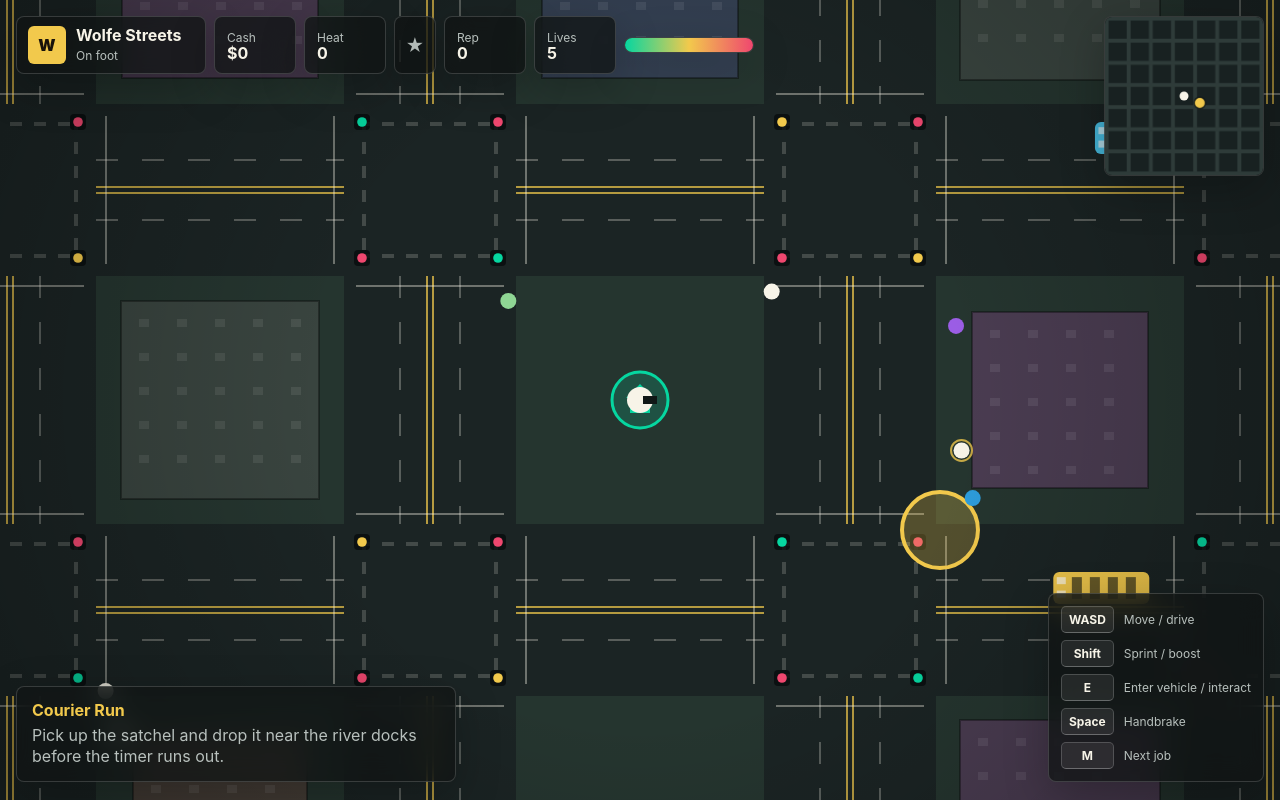
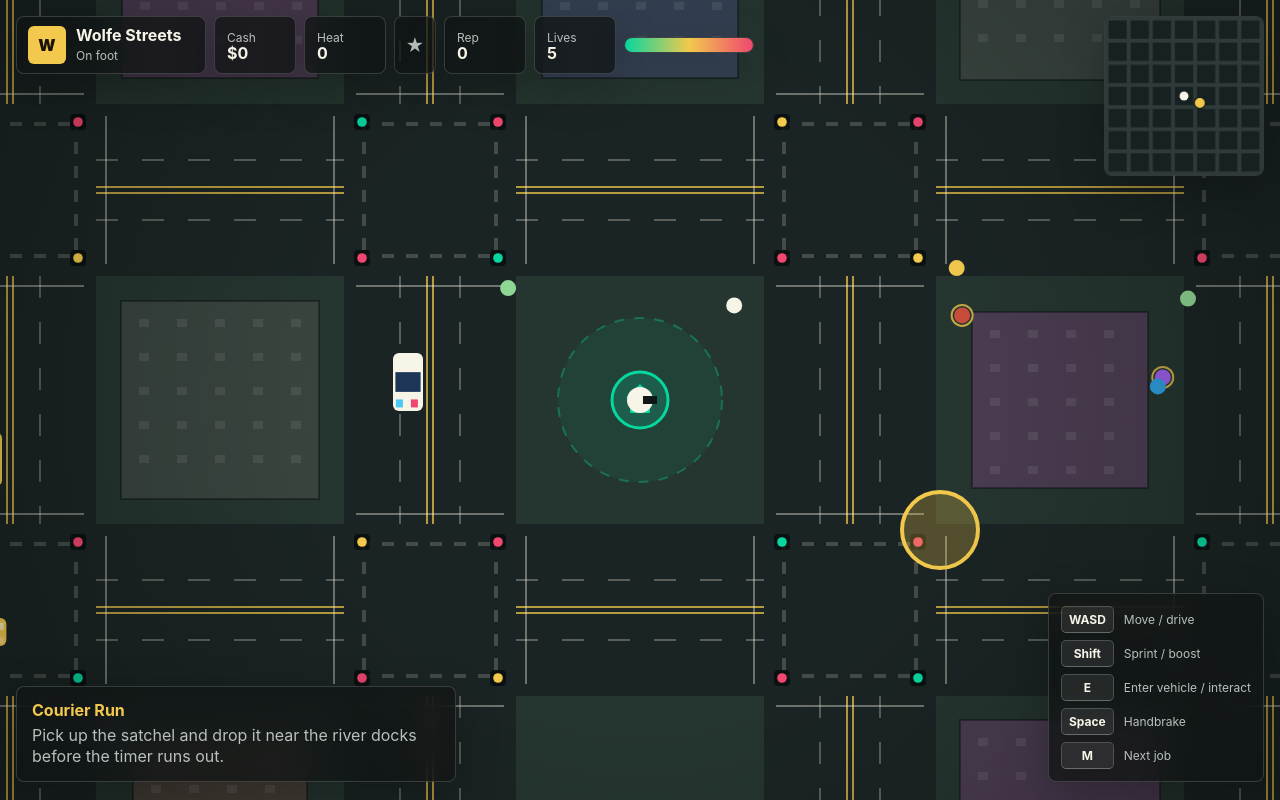
Before and after one commit to MilesDotson/wolfe-streets, a website with bundled scripts: page index.html in a window 1280 px wide. Both pictures are taken after a click on the button "Start Game". Built offline with nearby package versions, Linux system fonts and the light colour scheme.

Commit message:
Add hideout safe zone and water hazards

```diff
--- a/index.html
+++ b/index.html
@@ -45,6 +45,6 @@
       <div id="toast"></div>
     </main>
 
-    <script type="module" src="src/game.js?v=home-block-1"></script>
+    <script type="module" src="src/game.js?v=hideout-water-1"></script>
   </body>
 </html>
--- a/src/game.js
+++ b/src/game.js
@@ -30,6 +30,7 @@ const SIGNAL_YELLOW = 2.2;
 const STREAM_RADIUS = 1900;
 const MINIMAP_RANGE = 1500;
 const HOME = { x: 630, y: 630, name: "Wolfe House" };
+const HOME_SAFE_RADIUS = 82;
 const keys = new Set();
 const rand = mulberry32(8142026);
 const colors = ["#c84c3a", "#2d9cdb", "#f2c94c", "#8fd694", "#f7f4e8", "#9b5de5"];
@@ -58,6 +59,8 @@ const state = {
   lawCooldown: 0,
   wrongSideTimer: 0,
   lastLaw: "clear",
+  homeSafeTimer: 0,
+  waterTimer: 0,
   camera: { x: 0, y: 0 },
 };
 
@@ -167,6 +170,7 @@ function update(dt) {
   state.lawCooldown = Math.max(0, state.lawCooldown - dt);
   player.invuln = Math.max(0, player.invuln - dt);
   updatePlayer(dt);
+  updateHomeSafeZone(dt);
   updateTraffic(dt);
   updatePeds(dt);
   updatePolice(dt);
@@ -204,6 +208,8 @@ function updatePlayer(dt) {
       reportLawBreak("property damage", 0.85, 1.4);
       spark(car.x, car.y, 14, "#f2c94c");
     }
+    if (isWater(car.x, car.y)) handleVehicleWater(car, dt);
+    else state.waterTimer = 0;
     updateDrivingLawState(car, dt);
     player.x = car.x;
     player.y = car.y;
@@ -224,11 +230,48 @@ function updatePlayer(dt) {
   const speed = key("shift") ? 230 : 148;
   const nx = player.x + (dx / mag) * speed * dt;
   const ny = player.y + (dy / mag) * speed * dt;
-  if (!hitsBuilding(nx, player.y, player.r)) player.x = nx;
-  if (!hitsBuilding(player.x, ny, player.r)) player.y = ny;
+  if (!hitsBuilding(nx, player.y, player.r) && !isWater(nx, player.y)) player.x = nx;
+  if (!hitsBuilding(player.x, ny, player.r) && !isWater(player.x, ny)) player.y = ny;
   if (dx || dy) player.angle = Math.atan2(dy, dx);
   state.playerSpeed = dist({ x: prevX, y: prevY }, player) / Math.max(dt, 0.001);
   state.playerDriveSpeed = 0;
+}
+
+function updateHomeSafeZone(dt) {
+  const safe = isHomeSafeZone(player);
+  state.homeSafeTimer = safe ? state.homeSafeTimer + dt : 0;
+  if (!safe) return;
+  state.heat = 0;
+  state.wantedTimer = 0;
+  state.lawCooldown = 0;
+  state.wrongSideTimer = 0;
+  state.lastLaw = "safe at hideout";
+  player.health = Math.min(100, player.health + 18 * dt);
+  if (state.homeSafeTimer > 0.25 && state.homeSafeTimer - dt <= 0.25) toast("Safe at Wolfe House");
+}
+
+function isHomeSafeZone(point) {
+  return dist(point, HOME) <= HOME_SAFE_RADIUS;
+}
+
+function handleVehicleWater(car, dt) {
+  state.waterTimer += dt;
+  car.speed *= 0.82;
+  car.aiSpeed = 0;
+  spark(car.x, car.y, 3, "#4cc9f0");
+  if (state.waterTimer > 0.55) {
+    hurt(40);
+    car.x -= Math.cos(car.angle) * 46;
+    car.y -= Math.sin(car.angle) * 46;
+    car.speed = 0;
+    player.x = car.x;
+    player.y = car.y;
+    if (state.waterTimer > 1.4) {
+      toast("Vehicle flooded");
+      sendHomeFromHospital();
+      state.waterTimer = 0;
+    }
+  }
 }
 
 function updateTraffic(dt) {
@@ -259,6 +302,7 @@ function updateTraffic(dt) {
       car.x = lane;
       car.angle = car.sign > 0 ? Math.PI / 2 : -Math.PI / 2;
     }
+    if (isWater(car.x, car.y)) resetTrafficCar(car, vehicles.indexOf(car));
     if (dist(car, player) > STREAM_RADIUS) resetTrafficCar(car, vehicles.indexOf(car));
     if (dist(car, player) < (player.inCar ? 44 : 26)) {
       if (player.inCar) {
@@ -805,7 +849,7 @@ function updatePolice(dt) {
     cop.contactCooldown = Math.max(0, (cop.contactCooldown || 0) - dt);
     cop.boostCooldown = Math.max(0, (cop.boostCooldown || 0) - dt);
     const distanceToPlayer = dist(cop, player);
-    const pursuit = state.heat >= 1 && distanceToPlayer < 1450;
+    const pursuit = state.heat >= 1 && distanceToPlayer < 1450 && !isHomeSafeZone(player);
     if (!pursuit) {
       updatePolicePatrol(cop, dt);
       continue;
@@ -870,7 +914,7 @@ function updatePolicePatrol(cop, dt) {
     cop.angle = cop.sign > 0 ? Math.PI / 2 : -Math.PI / 2;
   }
   cop.speed = cop.aiSpeed;
-  if (hitsBuilding(cop.x, cop.y, 24) || dist(cop, player) > STREAM_RADIUS * 1.2) resetCop(cop);
+  if (hitsBuilding(cop.x, cop.y, 24) || isWater(cop.x, cop.y) || dist(cop, player) > STREAM_RADIUS * 1.2) resetCop(cop);
 }
 
 function ensurePolicePatrolRoute(cop) {
@@ -1169,6 +1213,15 @@ function drawMarkers() {
 function drawHomeMarker() {
   ctx.save();
   ctx.translate(HOME.x, HOME.y);
+  ctx.fillStyle = "rgba(6,214,160,.08)";
+  ctx.beginPath();
+  ctx.arc(0, 0, HOME_SAFE_RADIUS, 0, Math.PI * 2);
+  ctx.fill();
+  ctx.strokeStyle = "rgba(6,214,160,.34)";
+  ctx.lineWidth = 2;
+  ctx.setLineDash([10, 10]);
+  ctx.stroke();
+  ctx.setLineDash([]);
   ctx.fillStyle = "rgba(6,214,160,.18)";
   ctx.beginPath();
   ctx.arc(0, 0, 28, 0, Math.PI * 2);
@@ -1390,6 +1443,8 @@ function updateDebugTelemetry() {
   document.body.dataset.playerBlocked = String(hitsBuilding(player.x, player.y, player.r));
   document.body.dataset.playerOnRoad = String(isRoadish(player.x, player.y));
   document.body.dataset.playerAtHome = String(dist(player, HOME) < 8);
+  document.body.dataset.playerInHideout = String(isHomeSafeZone(player));
+  document.body.dataset.playerInWater = String(isWater(player.x, player.y));
   document.body.dataset.homeName = HOME.name;
   document.body.dataset.running = String(state.running);
   document.body.dataset.gameOver = String(state.gameOver);
@@ -1624,6 +1679,8 @@ function spawnCops() {
 }
 
 function resetTrafficCar(car, index = 0) {
+  let tries = 0;
+  do {
     const horizontal = rand() > 0.5;
     const offset = STREAM_RADIUS * 0.35 + randRange(0, STREAM_RADIUS * 0.65);
     const side = index % 2 === 0 ? 1 : -1;
@@ -1636,6 +1693,8 @@ function resetTrafficCar(car, index = 0) {
     car.x = horizontal ? player.x + side * offset : car.lane;
     car.y = horizontal ? car.lane : player.y + side * offset;
     car.angle = horizontal ? (car.sign > 0 ? 0 : Math.PI) : car.sign > 0 ? Math.PI / 2 : -Math.PI / 2;
+    tries += 1;
+  } while (tries < 20 && isWater(car.x, car.y));
   car.aiSpeed = car.bus ? randRange(54, 96) : randRange(70, 150);
   car.targetSpeed = car.bus ? randRange(58, 102) : randRange(78, 150);
   car.lastNode = "";
@@ -1673,6 +1732,8 @@ function resetPed(ped) {
 }
 
 function resetCop(cop) {
+  let tries = 0;
+  do {
     const horizontal = rand() > 0.5;
     const offset = STREAM_RADIUS * 0.45 + randRange(0, STREAM_RADIUS * 0.45);
     const side = rand() > 0.5 ? 1 : -1;
@@ -1685,6 +1746,8 @@ function resetCop(cop) {
     cop.x = horizontal ? player.x + side * offset : cop.lane;
     cop.y = horizontal ? cop.lane : player.y + side * offset;
     cop.angle = horizontal ? (cop.sign > 0 ? 0 : Math.PI) : cop.sign > 0 ? Math.PI / 2 : -Math.PI / 2;
+    tries += 1;
+  } while (tries < 20 && isWater(cop.x, cop.y));
   cop.speed = 80;
   cop.aiSpeed = randRange(58, 98);
   cop.targetSpeed = randRange(72, 108);
@@ -1789,20 +1852,22 @@ function drawDistrictWater(left, top, right, bottom) {
 function isRoadish(x, y) {
   const mx = Math.abs(mod(x + BLOCK / 2, BLOCK) - BLOCK / 2);
   const my = Math.abs(mod(y + BLOCK / 2, BLOCK) - BLOCK / 2);
-  return mx < ROAD * 0.55 || my < ROAD * 0.55 || isWaterDistrict(x);
+  return !isWater(x, y) && (mx < ROAD * 0.55 || my < ROAD * 0.55);
 }
 
 function isStreetInterior(x, y) {
+  if (isWater(x, y)) return false;
   const mx = Math.abs(mod(x + BLOCK / 2, BLOCK) - BLOCK / 2);
   const my = Math.abs(mod(y + BLOCK / 2, BLOCK) - BLOCK / 2);
   return mx < ROAD / 2 - 8 || my < ROAD / 2 - 8;
 }
 
 function isPedWalkable(x, y) {
+  if (isWater(x, y)) return false;
   const mx = Math.abs(mod(x + BLOCK / 2, BLOCK) - BLOCK / 2);
   const my = Math.abs(mod(y + BLOCK / 2, BLOCK) - BLOCK / 2);
   const sidewalkBand = ROAD / 2 + 34;
-  return mx < sidewalkBand || my < sidewalkBand || isWaterDistrict(x);
+  return mx < sidewalkBand || my < sidewalkBand;
 }
 
 function nearCrosswalk(point) {
@@ -1813,6 +1878,10 @@ function nearCrosswalk(point) {
 
 function isWaterDistrict(x) {
   return mod(x - BLOCK * 8.7, BLOCK * 12) < 550;
+}
+
+function isWater(x, y) {
+  return isWaterDistrict(x) && Number.isFinite(y);
 }
 
 function policeNoise(amount) {
@@ -1847,6 +1916,8 @@ function sendHomeFromHospital() {
   state.lawCooldown = 0;
   state.wrongSideTimer = 0;
   state.lastLaw = "clear";
+  state.homeSafeTimer = 0;
+  state.waterTimer = 0;
   toast(`Discharged from hospital. ${state.lives} lives left.`);
 }
 
@@ -1858,6 +1929,8 @@ function triggerGameOver() {
   state.lawCooldown = 0;
   state.wrongSideTimer = 0;
   state.lastLaw = "clear";
+  state.homeSafeTimer = 0;
+  state.waterTimer = 0;
   player.health = 0;
   player.inCar = null;
   ui.start.textContent = "Restart Game";
@@ -1873,6 +1946,8 @@ function resetGame() {
   state.lawCooldown = 0;
   state.wrongSideTimer = 0;
   state.lastLaw = "clear";
+  state.homeSafeTimer = 0;
+  state.waterTimer = 0;
   state.cash = Number(localStorage.getItem("wolfe.cash") || 0);
   state.rep = Number(localStorage.getItem("wolfe.rep") || 0);
   state.currentMission = 0;
```
Lines whose indentation alone changed are shown as unchanged.
